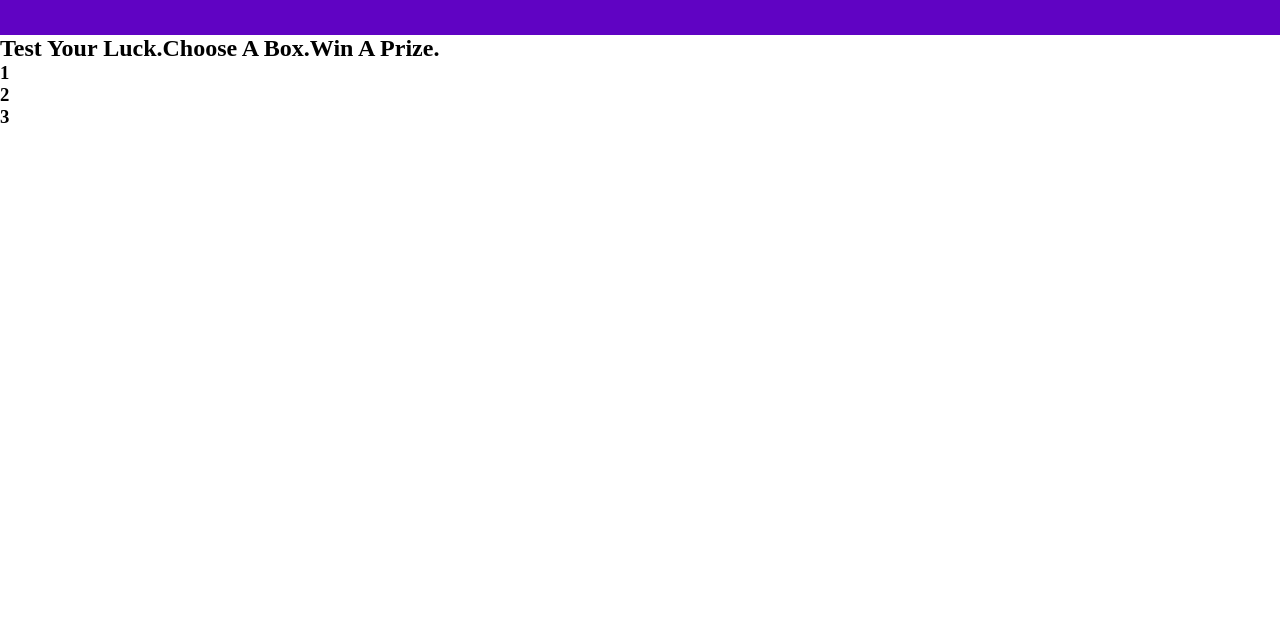
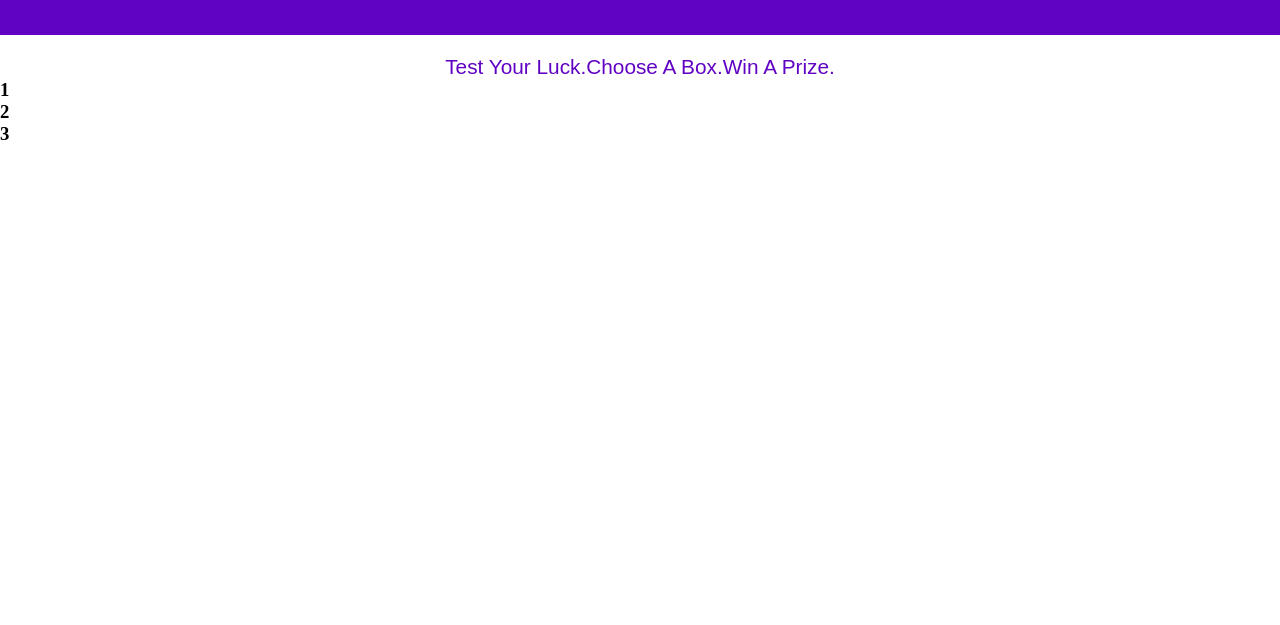
Before and after one commit to nikkirharper/m6-hw6-harper-nikki, a plain HTML site: page index.html in a window 1280 px wide. Shown: the part 175-800 px from the top of the page. Drawn offline with Linux system fonts and the light colour scheme; a web font is replaced by a local one.

Commit message:
Style h2

```diff
--- a/main.css
+++ b/main.css
@@ -23,4 +23,14 @@ h1 {
     font-weight: 400;
     font-style: normal;
     font-size: 3rem;
-    }
+}
+
+h2 {
+    color: #6003c3;
+    font-family: bebas-neue,sans-serif;
+    font-weight: 400;
+    font-style: normal;
+    font-size: 1.3rem;
+    text-align: center;
+    padding-top: 20px;
+}
```
